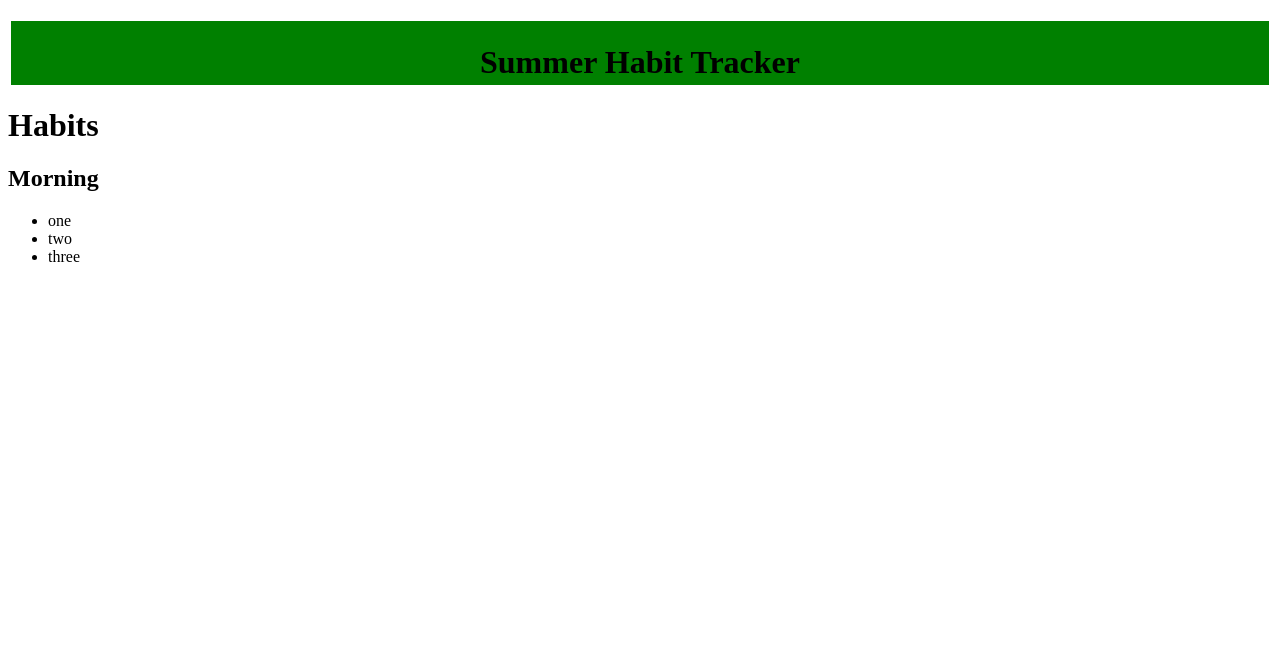
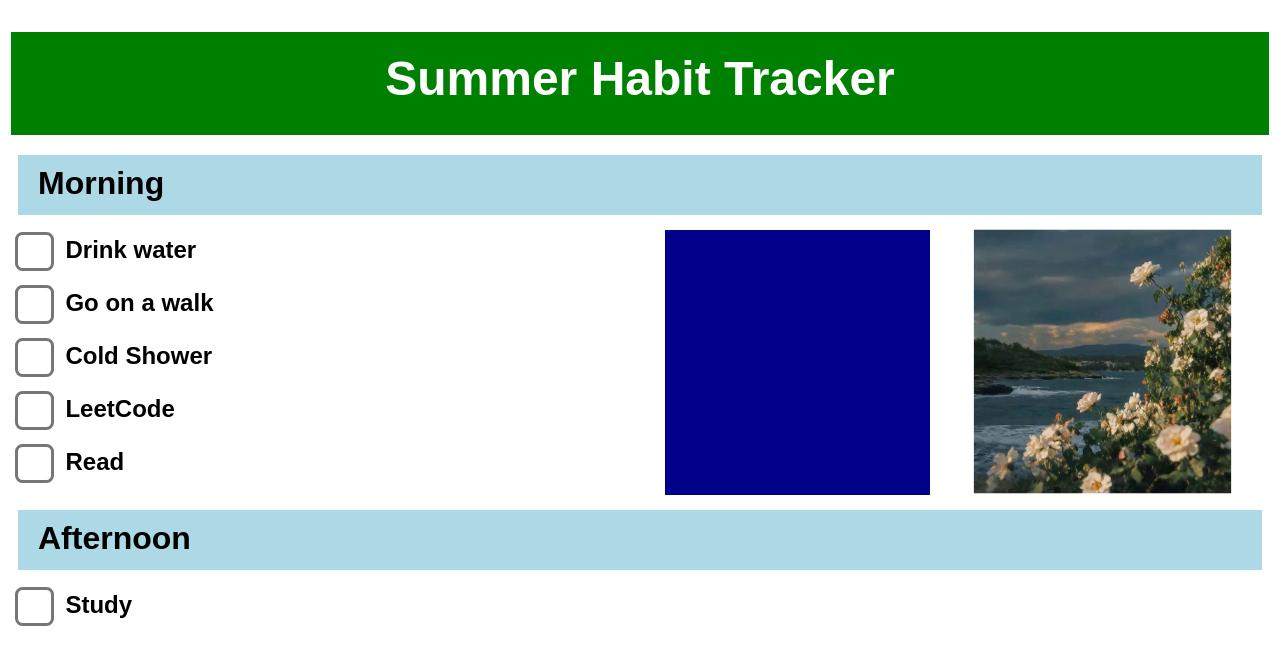
Before and after one commit to jialanx/study-website, a plain HTML site: page index.html in a window 1280 px wide. Drawn offline with Linux system fonts and the light colour scheme.

Commit message:
Added sections (morning, afternoon) added an image and a box

```diff
--- a/index.html
+++ b/index.html
@@ -12,13 +12,19 @@
 
         </header>
         <main>
-            <h1>Habits</h1>
-            <h2>Morning</h2>
-            <ul>
-                <li>one</li>
-                <li>two</li>
-                <li>three</li>
-            </ul>
+            <div class="highlight-box long"><h2>Morning</h2></div>
+            <input type="checkbox"/> <label class="checkbox-text">Drink water<br></label>
+            <input type="checkbox"/> <label class="checkbox-text">Go on a walk<br></label>
+            <input type="checkbox"/> <label class="checkbox-text">Cold Shower<br></label>
+            <input type="checkbox"/> <label class="checkbox-text">LeetCode<br></label>
+            <input type="checkbox"/> <label class="checkbox-text">Read<br></label>
+
+            <img src="assets/morning.jpg" alt="morning" class="morning-image">
+
+            <div class="highlight-box long"><h2>Afternoon</h2></div>
+            <input type="checkbox"/> <label class="checkbox-text">Study<br></label>
+            <div class="description-box"></div>
+
         </main>
     </body>
 </html>
--- a/styles.css
+++ b/styles.css
@@ -1,12 +1,65 @@
 header {
     background-color: green;
     width: fill;
-    height: 5vw;
+    height: 8vw;
     margin: 0.2vw;
 
 }
 
+body {
+    font-family: sans-serif;
+}
+
+h1 {
+    font-size: xxx-large;
+}
+
+h2 {
+    font-size: xx-large;
+    margin: 20px;
+    padding-top: 10px;
+}
+
+.highlight-box {
+    background-color: lightblue;
+    height: 60px;
+    margin: 10px;
+}
+
+.short {
+    width: 200px;
+}
+
 .header-text {
     text-align: center;
-    padding-top: 1.75vw;
+    padding-top: 1.5vw;
+    color: white;
 }
+
+
+input[type="checkbox"] {
+    transform: scale(3);
+    margin: 20px;
+}
+
+.checkbox-text {
+    font-size: x-large;
+    font-weight: bold;
+}
+
+.morning-image {
+    transform: scale(0.35);
+    position: absolute;
+    margin: -140px;
+    right:-50px;
+    top: 125px;
+}
+
+.description-box {
+    position: absolute;
+    width: 265px;
+    height: 265px;
+    background-color: darkblue;
+    right:350px;
+    top: 230px;
+}
```
Also changed, not shown: assets/morning.jpg (added).
